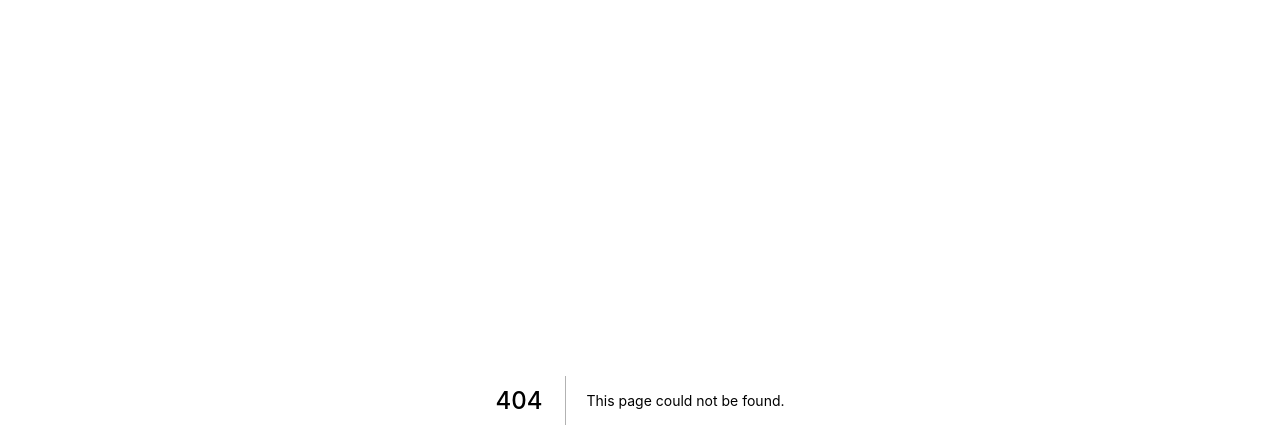
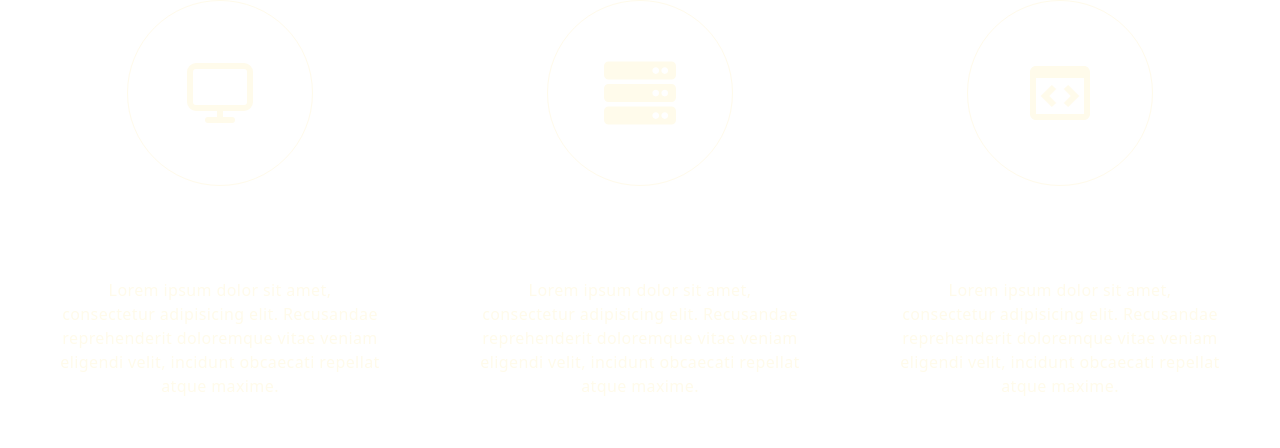
Before and after one commit to Erezz1/portfolio-web, a Next.js app: page /home/components/skills/SkillsList in a window 1280 px wide. Before the commit this address had no page. Shown: the top 448 px of the page. Built offline with nearby package versions, Linux system fonts and the light colour scheme.

Commit message:
seccion Skills agregada

```diff
--- /dev/null
+++ b/pages/home/components/skills/SkillItem.tsx
@@ -0,0 +1,39 @@
+import { FC, ReactNode } from 'react';
+import { motion, Variants } from 'framer-motion';
+
+interface IProps {
+    icon: ReactNode;
+    title: string;
+    description: string;
+}
+
+const animateSpan: Variants = {
+    hover: {
+        scale: 1.15,
+        transition: {
+            duration: 0.3,
+            ease: "easeOut"
+        }
+    }
+}
+
+const SkillItem: FC<IProps> = ({ icon, title, description }) => {
+    return (
+        <motion.article
+            className="group flex flex-col items-center"
+            whileHover="hover"
+        >
+            <motion.span
+                variants={ animateSpan }
+                className="text-7xl p-14 border rounded-full border-amber text-amber group-hover:bg-amber group-hover:text-salmon transition-colors duration-300"
+            >
+                { icon }
+            </motion.span>
+
+            <h3 className="text-white text-3xl font-bold my-7">{ title }</h3>
+            <p className="max-w-xs text-center text-amber tracking-wide">{ description }</p>
+        </motion.article>
+    )
+}
+
+export default SkillItem;
--- /dev/null
+++ b/pages/home/components/skills/SkillsList.tsx
@@ -0,0 +1,42 @@
+import { FC } from 'react';
+import { FiMonitor } from 'react-icons/fi';
+import { FaServer } from 'react-icons/fa';
+import { BiCodeBlock } from 'react-icons/bi';
+
+import SkillItem from './SkillItem';
+
+const skills = [
+    {
+        icon: <FiMonitor />,
+        title: 'Frontend',
+        description: 'Lorem ipsum dolor sit amet, consectetur adipisicing elit. Recusandae reprehenderit doloremque vitae veniam eligendi velit, incidunt obcaecati repellat atque maxime.'
+    },
+    {
+        icon: <FaServer />,
+        title: 'Backend',
+        description: 'Lorem ipsum dolor sit amet, consectetur adipisicing elit. Recusandae reprehenderit doloremque vitae veniam eligendi velit, incidunt obcaecati repellat atque maxime.'
+    },
+    {
+        icon: <BiCodeBlock />,
+        title: 'Gestion',
+        description: 'Lorem ipsum dolor sit amet, consectetur adipisicing elit. Recusandae reprehenderit doloremque vitae veniam eligendi velit, incidunt obcaecati repellat atque maxime.'
+    },
+]
+
+const SkillsList: FC = () => {
+    return (
+        <section className="container mx-auto px-5 grid grid-cols-1 md:grid-cols-3 md:gap-5">
+            {
+                skills.map( skill => (
+                    <SkillItem
+                        icon={ skill.icon }
+                        title={ skill.title }
+                        description={ skill.description }
+                    />
+                ))
+            }
+        </section>
+    )
+}
+
+export default SkillsList;
--- a/pages/home/components/skills/index.tsx
+++ b/pages/home/components/skills/index.tsx
@@ -1,9 +1,13 @@
 import { FC } from 'react';
+
+import SkillsList from './SkillsList';
 
 const Skills: FC = () => {
     return (
         <section className="w-full bg-salmon py-20">
-            <h2 className="text-center text-white text-3xl font-light mb-7">Skills</h2>
+            <h2 className="text-center text-white text-4xl font-light mb-10">Skills</h2>
+
+            <SkillsList />
         </section>
     )
 }
--- a/pages/home/index.tsx
+++ b/pages/home/index.tsx
@@ -12,7 +12,7 @@ const Skills = dynamic( () => import( /* webpackChunkName: "lazySkills" */ './co
 
 const HomePage: NextPage = () => {
     return (
-        <div className="flex flex-col justify-start overflow-x-hidden">
+        <div className="flex flex-col justify-start overflow-x-hidden bg-amber">
             <Home />
             <Suspense fallback={`Loading...`}>
                 <About />
--- a/tailwind.config.js
+++ b/tailwind.config.js
@@ -1,3 +1,5 @@
+const colors = require('tailwindcss/colors');
+
 /** @type {import('tailwindcss').Config} */
 module.exports = {
   content: [
@@ -8,6 +10,7 @@ module.exports = {
     extend: {
       colors: {
         salmon: 'salmon',
+        amber: colors.amber[50]
       },
 
       width: {
```
